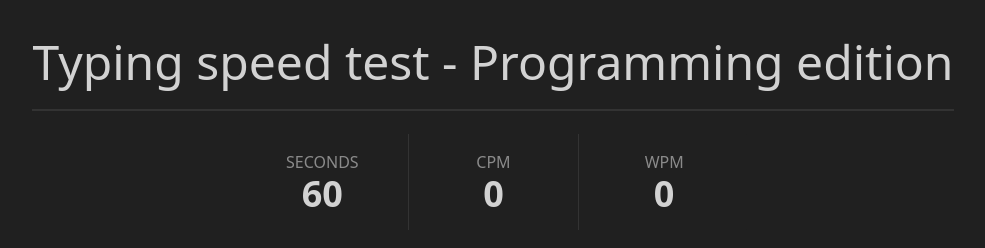
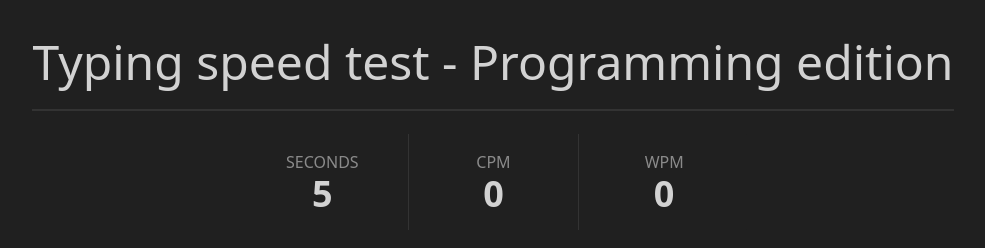
Before and after one commit to cymantex/typing-test-programming, a React (Vite) app: page / in a window 1280 px wide. Shown: the top 248 px of the page, without its empty margins (147-1132 px from the left). Built offline with nearby package versions, Linux system fonts and the light colour scheme.

Commit message:
Export each function individually

```diff
--- a/package.json
+++ b/package.json
@@ -11,10 +11,12 @@
   "dependencies": {
     "classnames": "^2.3.1",
     "daisyui": "^2.24.0",
+    "local-storage-superjson": "^1.0.9",
     "lodash": "^4.17.21",
     "react": "^18.2.0",
     "react-dom": "^18.2.0",
-    "react-timer-hook": "^3.0.5"
+    "react-timer-hook": "^3.0.5",
+    "zustand": "^4.1.0"
   },
   "devDependencies": {
     "@types/classnames": "^2.3.1",
--- a/src/typing-test/TypingTest.tsx
+++ b/src/typing-test/TypingTest.tsx
@@ -5,8 +5,10 @@ import {loremIpsum} from "./vocabulary/loremIpsum";
 import {useTypingTestInput} from "./input/useTypingTestInput";
 import {TypingTestStats} from "./stats/TypingTestStats";
 import {useTypingTestStats} from "./stats/useTypingTestStats";
+import {TypingTestResultModal} from "./result/TypingTestResultModal";
+import {useState} from "react";
 
-const vocabulary = _.shuffle(loremIpsum);
+let vocabulary = _.shuffle(loremIpsum);
 
 export function TypingTest() {
   const {
@@ -14,18 +16,16 @@ export function TypingTest() {
     resetTypingTestInputValue,
     ...typingTestInputProps
   } = useTypingTestInput();
+  const [typingTestResultsModalOpen, setTypingTestResultsModalOpen] = useState(false);
 
   const actualWords = typingTestInputValue.split(" ");
   const expectedWords = vocabulary;
 
-  const {startTimer, restartTimer, ...typingTestStatsProps} = useTypingTestStats({
+  const {startTimer, resetTimer, cpm, wpm, remainingSeconds} = useTypingTestStats({
     actualWords,
     expectedWords,
-    testDurationSeconds: 60,
-    onTimerExpire: () => {
-      resetTypingTestInputValue();
-      restartTimer();
-    }
+    testDurationSeconds: 5,
+    onTimerExpire: () => setTypingTestResultsModalOpen(true)
   });
 
   return (
@@ -34,7 +34,9 @@ export function TypingTest() {
         <div className="divider"/>
         <TypingTestStats
             className="max-w-lg ml-auto mr-auto grid grid-flow-col grid-cols-3 justify-center mb-5 text-center stats"
-            {...typingTestStatsProps}
+            cpm={cpm}
+            wpm={wpm}
+            remainingSeconds={remainingSeconds}
         />
         <div className="relative overflow-hidden font-mono">
           <TypingTestDiff
@@ -48,9 +50,21 @@ export function TypingTest() {
               typingTestInputValue={typingTestInputValue}
               className="h-24 w-full text-2xl text-center bg-transparent input input-bordered rounded-none"
               onFirstInput={startTimer}
+              disabled={typingTestResultsModalOpen}
               {...typingTestInputProps}
           />
         </div>
+        <TypingTestResultModal
+            cpm={cpm}
+            wpm={wpm}
+            open={typingTestResultsModalOpen}
+            onClose={() => {
+              vocabulary = _.shuffle(vocabulary);
+              resetTypingTestInputValue();
+              resetTimer();
+              setTypingTestResultsModalOpen(false);
+            }}
+        />
       </div>
   );
 }
--- a/src/typing-test/input/TypingTestInput.tsx
+++ b/src/typing-test/input/TypingTestInput.tsx
@@ -4,6 +4,7 @@ import React, {
   InputHTMLAttributes,
   KeyboardEventHandler
 } from "react";
+import {useFocus} from "../../utils/useFocus";
 
 export interface TypingTestInputProps extends InputHTMLAttributes<HTMLInputElement> {
   typingTestInputValue: string,
@@ -19,13 +20,16 @@ export function TypingTestInput({
   onBackspaceRemoveLastCharForCurrentWord,
   onChangeAppendChar,
   onFirstInput,
+  disabled,
   ...props
 }: TypingTestInputProps) {
+  const inputRef = useFocus<HTMLInputElement>(!disabled);
+
   return (
       <input
           type="text"
-          autoFocus
           value=""
+          disabled={disabled}
           onPaste={onPastePreventDefault}
           onKeyDown={onBackspaceRemoveLastCharForCurrentWord}
           onChange={(event) => {
@@ -35,6 +39,7 @@ export function TypingTestInput({
 
             onChangeAppendChar(event);
           }}
+          ref={inputRef}
           {...props}
       />
   );
--- /dev/null
+++ b/src/typing-test/result/TypingTestResultModal.tsx
@@ -0,0 +1,52 @@
+import classNames from "classnames";
+import {useFocus} from "../../utils/useFocus";
+import {Stat} from "../stats/Stat";
+import {useSaveTestResultsToLocalStorage} from "./useSaveTestResultsToLocalStorage";
+
+export interface TypingTestResultModalProps {
+  cpm?: number,
+  wpm?: number,
+  open: boolean,
+  onClose: () => void
+}
+
+export function TypingTestResultModal({
+  wpm = 0,
+  cpm = 0,
+  open,
+  onClose
+}: TypingTestResultModalProps) {
+  const buttonRef = useFocus<HTMLButtonElement>(open);
+
+  // TODO: accuracy
+  useSaveTestResultsToLocalStorage(open, {wpm, cpm, accuracy: ""});
+
+  return (
+      <div className={classNames("modal", {"modal-open": open})}>
+        <div className="modal-box">
+          <h3 className="font-bold text-lg">Results</h3>
+          <div className="divider"/>
+          <div className="stats">
+            <Stat title="WPM" value={wpm}/>
+            <Stat title="CPM" value={cpm}/>
+          </div>
+          <div className="divider"/>
+          <div className="modal-action">
+            <button
+                className="btn focus:bg-primary"
+                onKeyDown={event => {
+                  // Preventing the modal from being closed on space bar as the user will
+                  // be constantly pressing it while playing the game.
+                  if (event.key === " ") {
+                    event.preventDefault();
+                  }
+                }}
+                onClick={onClose}
+                ref={buttonRef}
+            >Close
+            </button>
+          </div>
+        </div>
+      </div>
+  );
+}
--- /dev/null
+++ b/src/typing-test/result/useSaveTestResultsToLocalStorage.tsx
@@ -0,0 +1,25 @@
+import {useEffect} from "react";
+import {upsertObject} from "local-storage-superjson";
+
+
+type TypingTestStats = {
+  wpm: number,
+  cpm: number,
+  accuracy: string
+}
+
+type TypingTestResult = {
+  [date: string]: TypingTestStats
+}
+
+export function useSaveTestResultsToLocalStorage(saveResults: boolean, results: TypingTestStats) {
+  useEffect(() => {
+    if (saveResults) {
+      const result: TypingTestResult = {[Date.now()]: results};
+      upsertObject<TypingTestResult>("results", result, previousResults => ({
+        ...previousResults,
+        ...result
+      }));
+    }
+  }, [saveResults]);
+}
--- a/src/typing-test/stats/useTypingTestStats.tsx
+++ b/src/typing-test/stats/useTypingTestStats.tsx
@@ -5,7 +5,7 @@ import {TypingTestWords} from "../diff/types";
 
 interface TypingTestStatsEvent extends TypingTestStatsProps {
   startTimer: () => void,
-  restartTimer: () => void
+  resetTimer: () => void
 }
 
 interface UseTypingTestStatsProps extends TypingTestWords {
@@ -19,7 +19,7 @@ export function useTypingTestStats({
   onTimerExpire,
   testDurationSeconds
 }: UseTypingTestStatsProps): TypingTestStatsEvent {
-  const dateSecondsInFuture = appendSecondsToCurrentDate(testDurationSeconds);
+  const dateSecondsInFuture = appendSecondsToCurrentDateTime(testDurationSeconds);
 
   const {start, restart, seconds} = useTimer({
     autoStart: false,
@@ -37,14 +37,10 @@ export function useTypingTestStats({
   return {
     wpm: calcCountPerMinute(correctWords.length, testDurationSeconds),
     cpm: calcCountPerMinute(correctWords.join("").length, testDurationSeconds),
-    restartTimer: () => {
-      console.log("restarting timer");
-      restart(appendSecondsToCurrentDate(testDurationSeconds), false);
+    resetTimer: () => {
+      restart(appendSecondsToCurrentDateTime(testDurationSeconds), false);
     },
-    startTimer: () => {
-      console.log("starting timer");
-      start();
-    },
+    startTimer: start,
     // This is a bit of an ugly hack to display the amount of seconds available for the test.
     // useTimer defaults seconds to 0 before the start function is called.
     remainingSeconds: seconds === 0 ? testDurationSeconds : seconds
@@ -56,7 +52,7 @@ function calcCountPerMinute(count: number, testDurationSeconds: number) {
   return Math.ceil(count / (testDurationSeconds / 60));
 }
 
-function appendSecondsToCurrentDate(testDurationSeconds: number) {
+function appendSecondsToCurrentDateTime(testDurationSeconds: number) {
   const dateSecondsInFuture = new Date();
   dateSecondsInFuture.setSeconds(dateSecondsInFuture.getSeconds() + testDurationSeconds);
   return dateSecondsInFuture;
--- /dev/null
+++ b/src/utils/useFocus.ts
@@ -0,0 +1,13 @@
+import {RefObject, useEffect, useRef} from "react";
+
+export function useFocus<T extends HTMLElement>(focus?: boolean): RefObject<T> {
+  const ref = useRef<T>(null);
+
+  useEffect(() => {
+    if (focus) {
+      ref?.current?.focus();
+    }
+  }, [focus]);
+
+  return ref;
+}
```
Also changed, not shown: src/utils/localStorageUtils.ts (added, +14 -0 lines), 1 other file (tests, documents, lock files or other folders).
